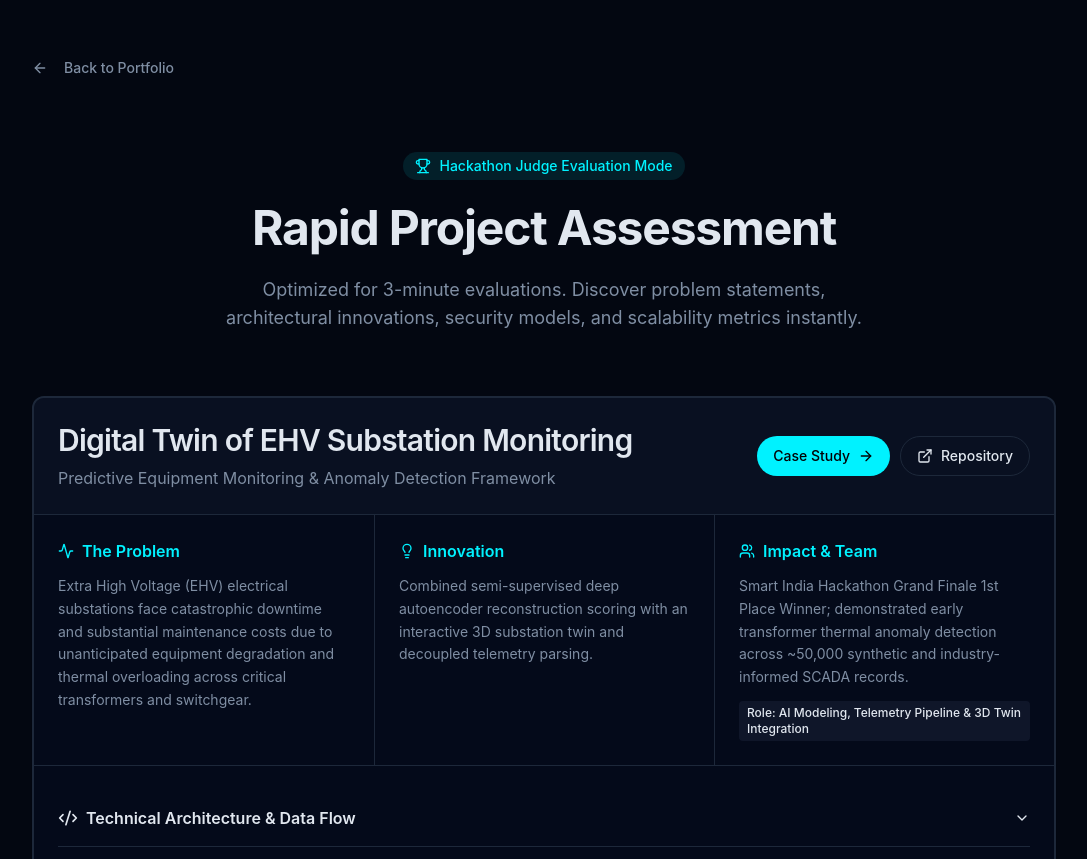
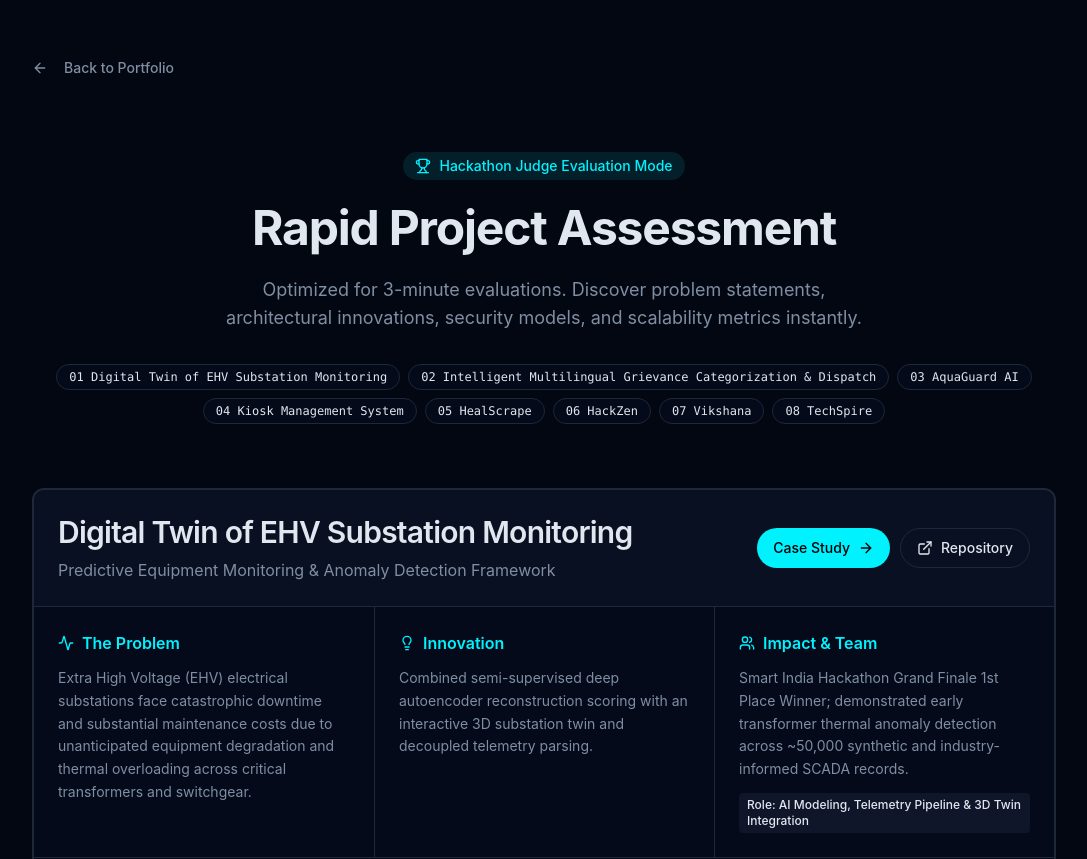
Before and after one commit to KANISH-850/Kanish_K_Portfolio, a Next.js app: page /judge in a window 1280 px wide. Shown: the top 859 px of the page, without its empty margins (96-1183 px from the left). Built offline with nearby package versions, Linux system fonts and the light colour scheme.

Commit message:
feat(judge): add quick-jump project index links on judge evaluation page

```diff
--- a/src/app/judge/page.tsx
+++ b/src/app/judge/page.tsx
@@ -48,6 +48,18 @@ export default function JudgePage() {
           <p className="text-lg text-muted-foreground max-w-2xl mx-auto">
             Optimized for 3-minute evaluations. Discover problem statements, architectural innovations, security models, and scalability metrics instantly.
           </p>
+
+          <nav aria-label="Jump to evaluated project" className="flex flex-wrap items-center justify-center gap-2 pt-2">
+            {projects.map((p, i) => (
+              <a
+                key={p.id}
+                href={`#judge-${p.id}`}
+                className="px-3 py-1 rounded-full text-xs font-mono bg-card border border-border hover:border-primary/50 hover:text-primary transition-colors"
+              >
+                {`0${i + 1}`} {p.title.split("—")[0].split("(")[0].trim()}
+              </a>
+            ))}
+          </nav>
         </motion.section>
 
         {/* Projects Breakdown */}
@@ -55,6 +67,8 @@ export default function JudgePage() {
           {projects.map((project, idx) => (
             <motion.div
               key={project.id}
+              id={`judge-${project.id}`}
+              className="scroll-mt-20"
               initial="hidden"
               whileInView="visible"
               viewport={{ once: true, margin: "-100px" }}
```
